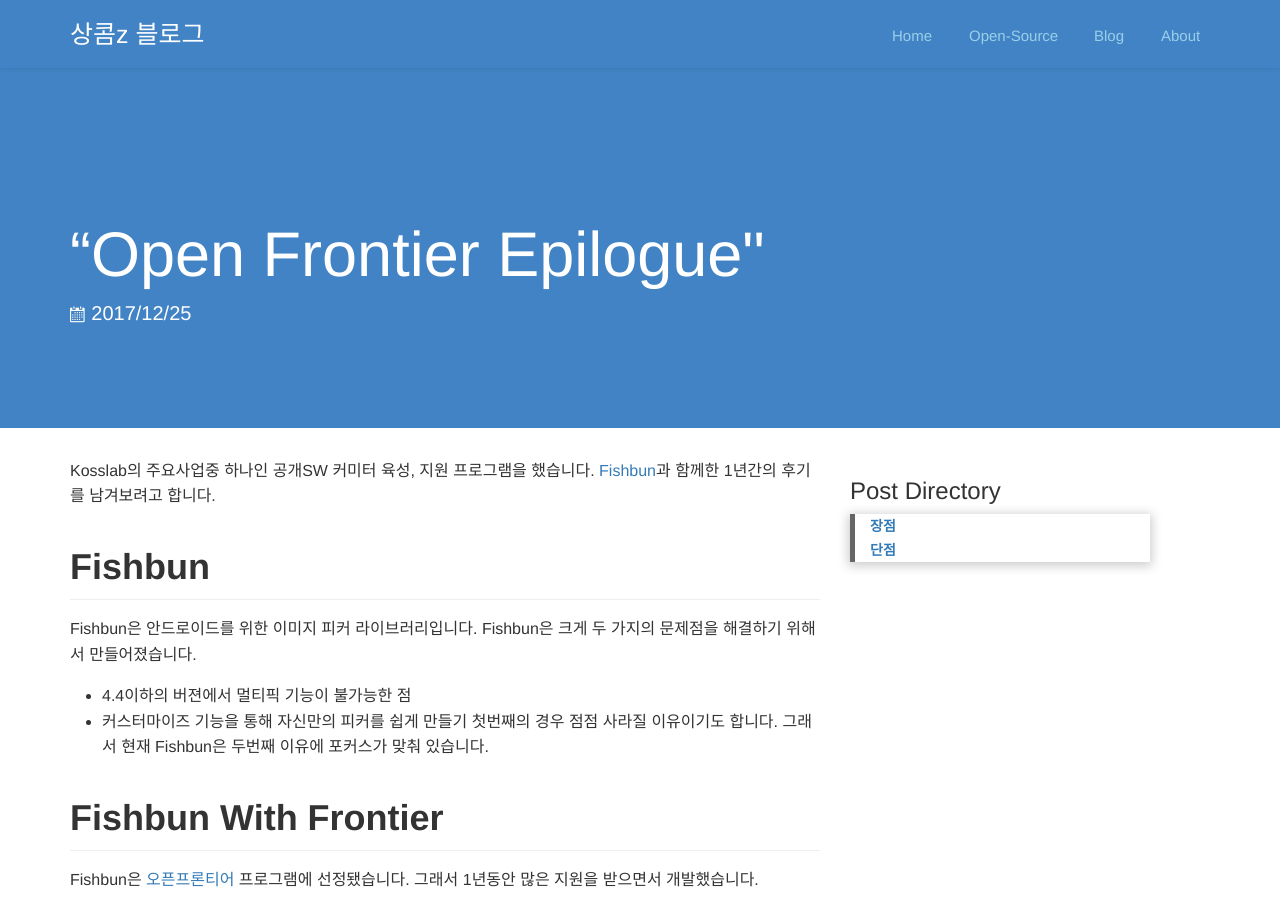
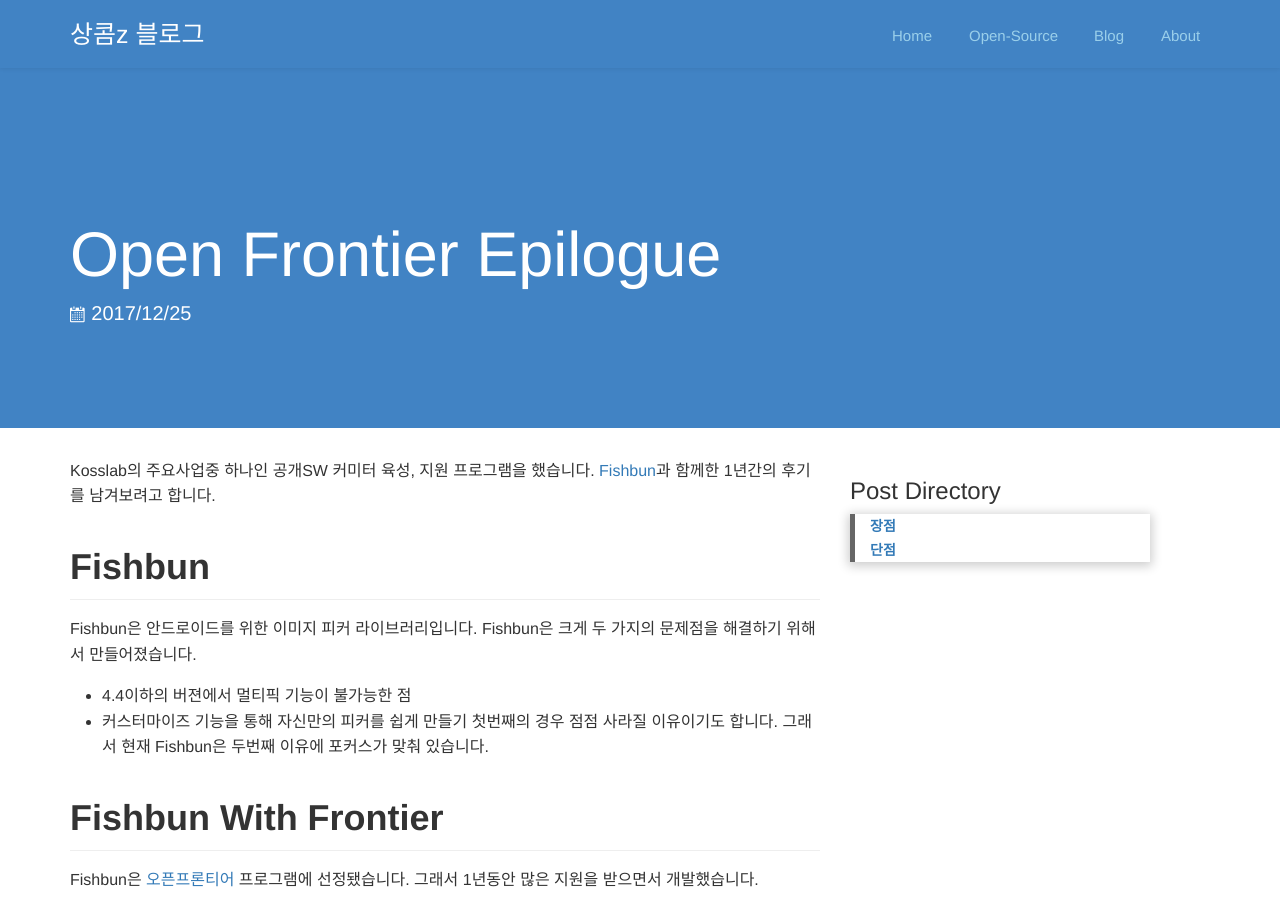
Before and after one commit to sangcomz/sangcomz.github.com, a Jekyll site: the page built from _posts/2017-12-25-open_frontier_epilogue.md, in a window 1280 px wide and 900 px high. Built offline with Jekyll 4.4.1, drawn with Linux system fonts in a browser that asks for light colours; comment, search, counter and statistics services are not loaded.

```diff
--- a/_posts/2017-12-25-open_frontier_epilogue.md
+++ b/_posts/2017-12-25-open_frontier_epilogue.md
@@ -1,6 +1,6 @@
 ---
 layout: post
-title: “Open Frontier Epilogue"
+title: "Open Frontier Epilogue"
 categories: epilogue
 ---
 
```
